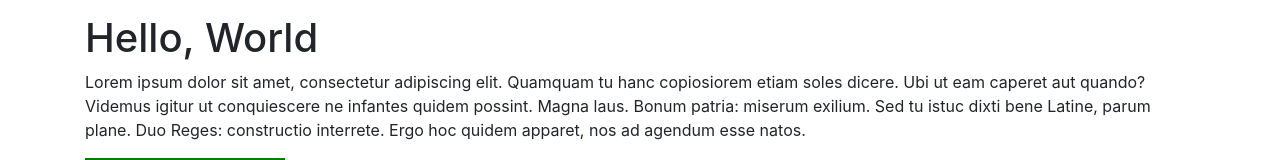
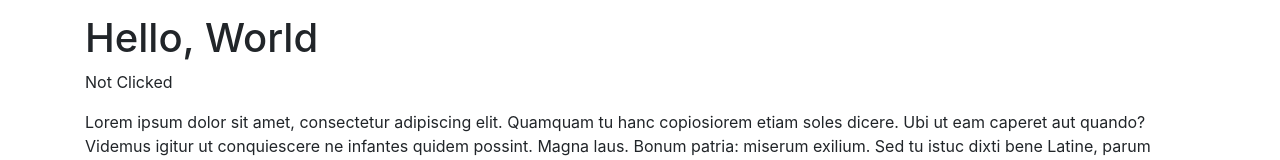
Before and after one commit to deanssmart/react-developme-week9, a React (Create React App) app: page / in a window 1280 px wide. Shown: the part 457-617 px from the top of the page. Built offline with nearby package versions, Linux system fonts and the light colour scheme.

Commit message:
Clicked Component added

```diff
--- /dev/null
+++ b/src/components/Clicked.js
@@ -0,0 +1,27 @@
+import React, { Component } from 'react';
+
+class Clicked extends Component {
+    constructor(props) {
+        super(props);
+
+        this.state = { clicked: false };
+
+        this.handleClick = this.handleClick.bind(this);
+    }
+
+    handleClick() {
+        this.setState({ clicked: true });
+    }
+
+    render() {
+        const { clicked } = this.state;
+
+        return (
+            <p onClick={ this.handleClick }>
+                { clicked ? "Clicked" : "Not Clicked"}
+            </p>
+        );
+    }
+}
+
+export default Clicked;
--- a/src/components/Stuff.js
+++ b/src/components/Stuff.js
@@ -5,10 +5,12 @@ import Paragraph from './Paragraph';
 import Square from './Square';
 import People from './People';
 import Basket from '../tricksy-components/Basket';
+import Clicked from './Clicked';
 
 const Stuff = ({ square }) => (
     <>
         <Header>Hello, World</Header>
+        <Clicked />
         <Paragraph>Lorem ipsum dolor sit amet, consectetur adipiscing elit. Quamquam tu hanc copiosiorem etiam soles dicere. Ubi ut eam caperet aut quando? Videmus igitur ut conquiescere ne infantes quidem possint. Magna laus. Bonum patria: miserum exilium. Sed tu istuc dixti bene Latine, parum plane. Duo Reges: constructio interrete. Ergo hoc quidem apparet, nos ad agendum esse natos.</Paragraph>
         { square ? <Square colour = { "green" }/> : null }
         <People names = { ["James P. Sullivan", "Mike Wazowski", "Boo", "Randall Boggs", "Roz", "Fungus"] }/>
@@ -17,6 +19,7 @@ const Stuff = ({ square }) => (
                         { name: "Bananas", price: 3.50 },
                         { name: "Milk", price: 250.65 },
                         { name: "The Great Milk Shortage by Simon Schama", price: 12.99 }]}/>
+
     </>
 );
 
```
